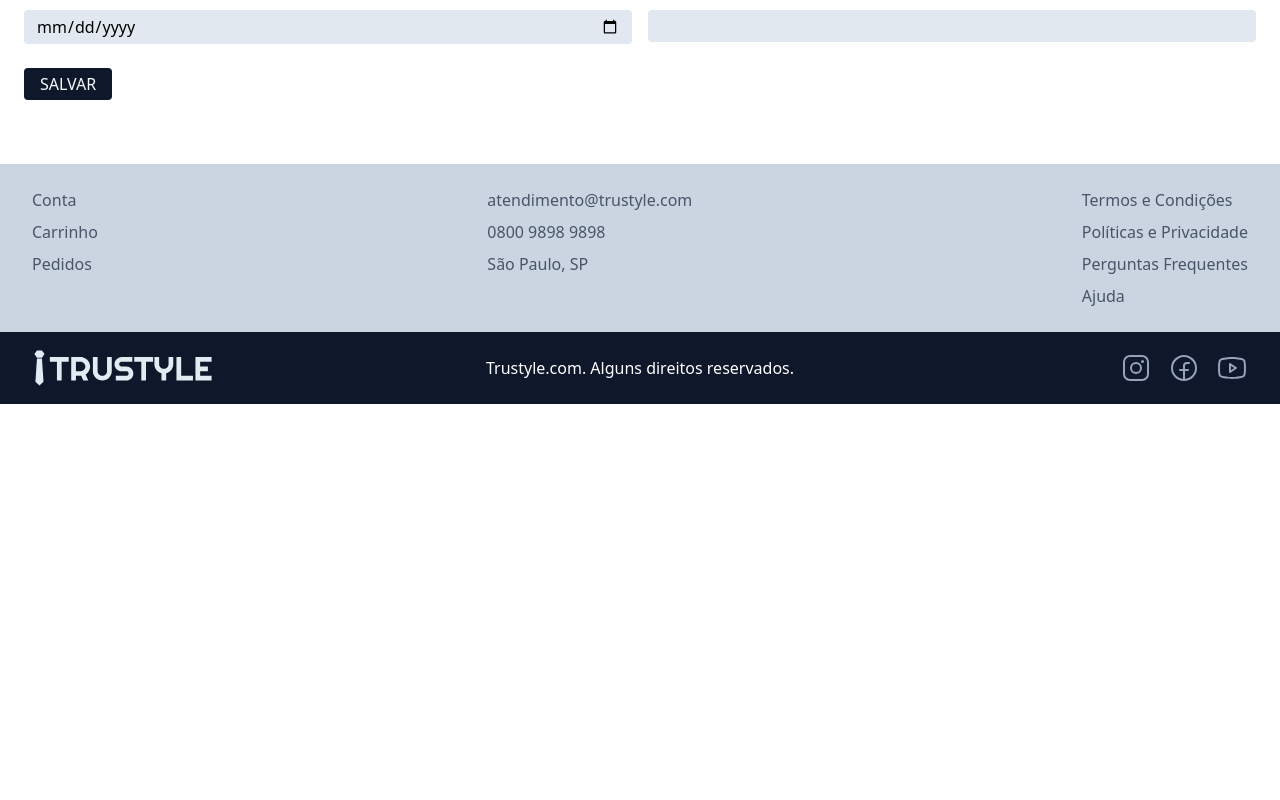
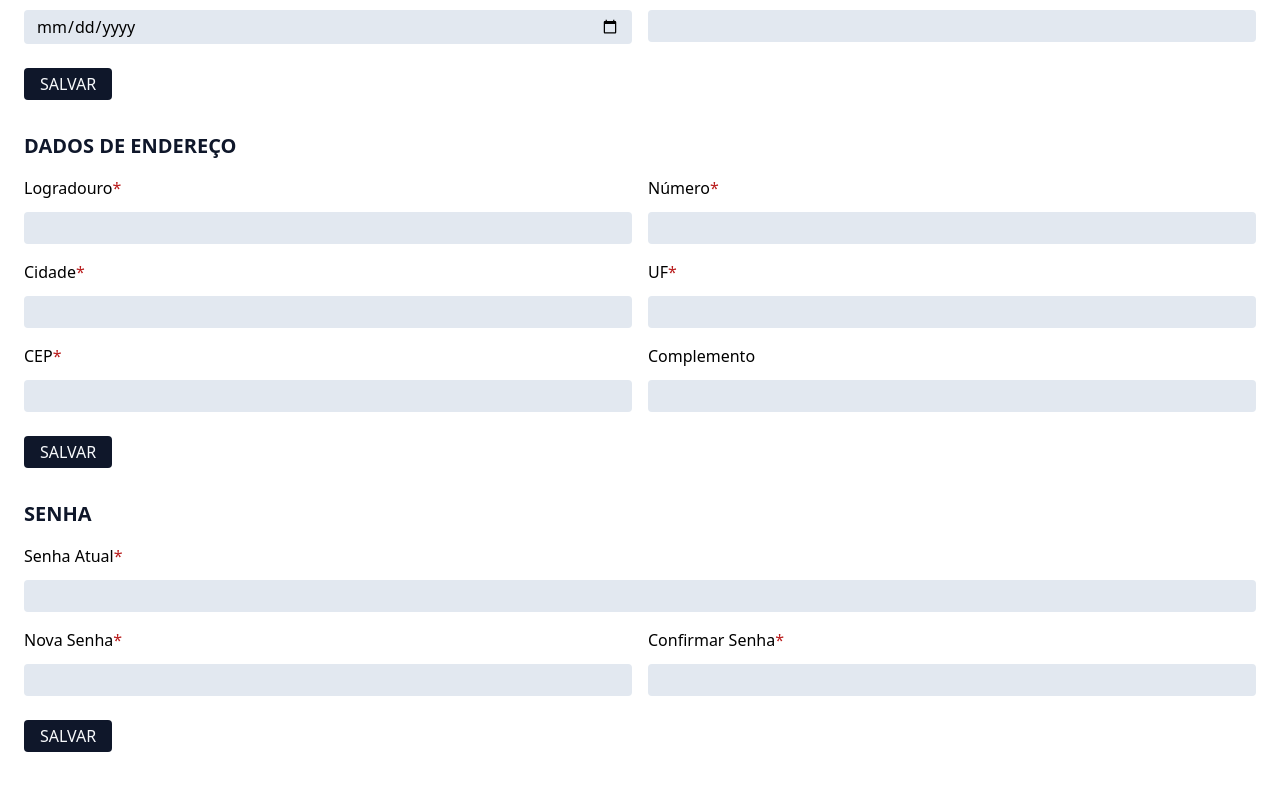
Before and after one commit to gab-braga/marketplace-app, a React (Vite) app: page /logged/profile in a window 1280 px wide. Shown: the part 500-1300 px from the top of the page. Before the commit the page ends 904 px from the top, so only its background shows below. Built offline with nearby package versions, Linux system fonts and the light colour scheme; no server answers; sample sign-in values are in the browser's storage.

Commit message:
feat: form update password

```diff
--- /dev/null
+++ b/src/pages/logged/profile/FormAddress.jsx
@@ -0,0 +1,153 @@
+import { useForm } from "react-hook-form";
+import { useAuth } from "../../../context/AuthContext";
+import axios from "axios";
+import { ENDPOINTS } from "../../../config/api";
+import toast from "react-hot-toast";
+import { useEffect } from "react";
+
+export default function FormAddress() {
+  const { user } = useAuth();
+  const {
+    register,
+    handleSubmit,
+    reset,
+    formState: { errors },
+  } = useForm();
+
+  useEffect(() => {
+    const token = localStorage.getItem("token");
+    axios
+      .get(ENDPOINTS.getClientAddress(user?.id), {
+        headers: { Authorization: `Bearer ${token}` },
+      })
+      .then(({ data }) => {
+        const { logradouro, numero, cidade, uf, cep, complemento } = data;
+        reset({
+          logradouro,
+          numero,
+          cidade,
+          uf,
+          cep,
+          complemento,
+        });
+      });
+  }, []);
+
+  function onSubmit(data) {
+    const token = localStorage.getItem("token");
+    axios
+      .put(ENDPOINTS.putClientAddress(user?.id), data, {
+        headers: { Authorization: `Bearer ${token}` },
+      })
+      .then(() => {
+        toast.success("Dados de endereço atualizados.");
+      });
+  }
+
+  return (
+    <form onSubmit={handleSubmit(onSubmit)}>
+      <div className="mt-4 w-full grid grid-cols-1 lg:grid-cols-2 gap-4">
+        <div className="flex flex-col gap-1">
+          <label htmlFor="logradouro">
+            Logradouro<span className="text-red-700">*</span>
+          </label>
+          <input
+            type="text"
+            id="logradouro"
+            className="w-full px-3 py-1 rounded mt-2 bg-slate-200 focus:outline-none"
+            {...register("logradouro", {
+              required: "Preencha com seu logradouro.",
+            })}
+          />
+          {errors?.logradouro && (
+            <span className="block text-red-700">
+              {errors?.logradouro?.message}
+            </span>
+          )}
+        </div>
+
+        <div className="flex flex-col gap-1">
+          <label htmlFor="numero">
+            Número<span className="text-red-700">*</span>
+          </label>
+          <input
+            type="text"
+            id="numero"
+            className="w-full px-3 py-1 rounded mt-2 bg-slate-200 focus:outline-none"
+            {...register("numero", {
+              required: "Preencha com seu número de residência.",
+            })}
+          />
+          {errors?.numero && (
+            <span className="block text-red-700">
+              {errors?.numero?.message}
+            </span>
+          )}
+        </div>
+
+        <div className="flex flex-col gap-1">
+          <label htmlFor="dataNasc">
+            Cidade<span className="text-red-700">*</span>
+          </label>
+          <input
+            type="text"
+            id="cidade"
+            className="w-full px-3 py-1 rounded mt-2 bg-slate-200 focus:outline-none"
+            {...register("cidade", {
+              required: "Preencha com sua cidade.",
+            })}
+          />
+          {errors?.cidade && (
+            <span className="block text-red-700">
+              {errors?.cidade?.message}
+            </span>
+          )}
+        </div>
+
+        <div className="flex flex-col gap-1">
+          <label htmlFor="uf">
+            UF<span className="text-red-700">*</span>
+          </label>
+          <input
+            type="text"
+            id="uf"
+            className="w-full px-3 py-1 rounded mt-2 bg-slate-200 focus:outline-none"
+            {...register("uf", { required: "Preencha com sua uf." })}
+          />
+          {errors?.uf && (
+            <span className="block text-red-700">{errors?.uf?.message}</span>
+          )}
+        </div>
+
+        <div className="flex flex-col gap-1">
+          <label htmlFor="cep">
+            CEP<span className="text-red-700">*</span>
+          </label>
+          <input
+            type="text"
+            id="cep"
+            className="w-full px-3 py-1 rounded mt-2 bg-slate-200 focus:outline-none"
+            {...register("cep", { required: "Preencha com seu cep." })}
+          />
+          {errors?.cep && (
+            <span className="block text-red-700">{errors?.cep?.message}</span>
+          )}
+        </div>
+
+        <div className="flex flex-col gap-1">
+          <label htmlFor="complemento">Complemento</label>
+          <input
+            type="text"
+            id="complemento"
+            className="w-full px-3 py-1 rounded mt-2 bg-slate-200 focus:outline-none"
+            {...register("complemento")}
+          />
+        </div>
+      </div>
+
+      <button className="mt-6 px-4 py-1 rounded bg-slate-900 text-slate-50 uppercase transition-colors hover:bg-slate-800">
+        Salvar
+      </button>
+    </form>
+  );
+}
--- /dev/null
+++ b/src/pages/logged/profile/FormPassword.jsx
@@ -0,0 +1,94 @@
+import { useForm } from "react-hook-form";
+import { useAuth } from "../../../context/AuthContext";
+import axios from "axios";
+import { ENDPOINTS } from "../../../config/api";
+import toast from "react-hot-toast";
+import { useEffect } from "react";
+
+export default function FormPassword() {
+  const { user } = useAuth();
+  const {
+    register,
+    handleSubmit,
+    formState: { errors },
+  } = useForm();
+
+  function onSubmit(data) {
+    const token = localStorage.getItem("token");
+    axios
+      .put(ENDPOINTS.putClientPassword(user?.id), data, {
+        headers: { Authorization: `Bearer ${token}` },
+      })
+      .then(() => {
+        toast.success("Senha atualizada.");
+      });
+  }
+
+  return (
+    <form onSubmit={handleSubmit(onSubmit)}>
+      <div className="mt-4 w-full grid grid-cols-1 lg:grid-cols-2 gap-4">
+        <div className="flex flex-col gap-1 lg:col-span-2">
+          <label htmlFor="senhaAtual">
+            Senha Atual<span className="text-red-700">*</span>
+          </label>
+          <input
+            type="password"
+            id="senhaAtual"
+            className="w-full px-3 py-1 rounded mt-2 bg-slate-200 focus:outline-none"
+            {...register("senhaAtual", {
+              required: "Preencha com sua senha atual.",
+            })}
+          />
+          {errors?.senhaAtual && (
+            <span className="block text-red-700">
+              {errors?.senhaAtual?.message}
+            </span>
+          )}
+        </div>
+
+        <div className="flex flex-col gap-1">
+          <label htmlFor="senhaNova">
+            Nova Senha<span className="text-red-700">*</span>
+          </label>
+          <input
+            type="password"
+            id="senhaNova"
+            className="w-full px-3 py-1 rounded mt-2 bg-slate-200 focus:outline-none"
+            {...register("senhaNova", {
+              required: "Preencha com sua nova senha.",
+            })}
+          />
+
+          {errors?.senhaNova && (
+            <span className="block text-red-700">
+              {errors?.senhaNova?.message}
+            </span>
+          )}
+        </div>
+
+        <div className="flex flex-col gap-1">
+          <label htmlFor="confirmSenha">
+            Confirmar Senha<span className="text-red-700">*</span>
+          </label>
+          <input
+            type="password"
+            id="confirmSenha"
+            className="w-full px-3 py-1 rounded mt-2 bg-slate-200 focus:outline-none"
+            {...register("confirmSenha", {
+              required: "Preencha com sua nova senha.",
+            })}
+          />
+          {errors?.confirmSenha && (
+            <span className="block text-red-700">
+              {errors?.confirmSenha?.message}
+            </span>
+          )}
+        </div>
+      </div>
+
+      <button className="mt-6 px-4 py-1 rounded bg-slate-900 text-slate-50 uppercase transition-colors hover:bg-slate-800">
+        Salvar
+      </button>
+    </form>
+  );
+}
--- a/src/pages/logged/profile/FormUser.jsx
+++ b/src/pages/logged/profile/FormUser.jsx
@@ -77,7 +77,7 @@ export default function FormUser() {
         </div>
 
         <div className="flex flex-col gap-1">
-          <label htmlFor="dataNasc">
+          <label htmlFor="dataNascimento">
             Data de Nascimento<span className="text-red-700">*</span>
           </label>
           <input
--- a/src/pages/logged/profile/index.jsx
+++ b/src/pages/logged/profile/index.jsx
@@ -4,6 +4,8 @@ import axios from "axios";
 import { ENDPOINTS } from "../../../config/api";
 import avatar from "../../../assets/imagens/avatar.jpg";
 import FormUser from "./FormUser";
+import FormAddress from "./FormAddress";
+import FormPassword from "./FormPassword";
 
 export default function Profile() {
   const [userData, setUserData] = useState(null);
@@ -80,6 +82,22 @@ export default function Profile() {
 
         <FormUser />
       </section>
+
+      <section className="mt-8">
+        <h2 className="text-xl text-slate-900 font-semibold uppercase">
+          Dados de Endereço
+        </h2>
+
+        <FormAddress />
+      </section>
+
+      <section className="mt-8">
+        <h2 className="text-xl text-slate-900 font-semibold uppercase">
+          Senha
+        </h2>
+
+        <FormPassword />
+      </section>
     </main>
   );
 }
```
